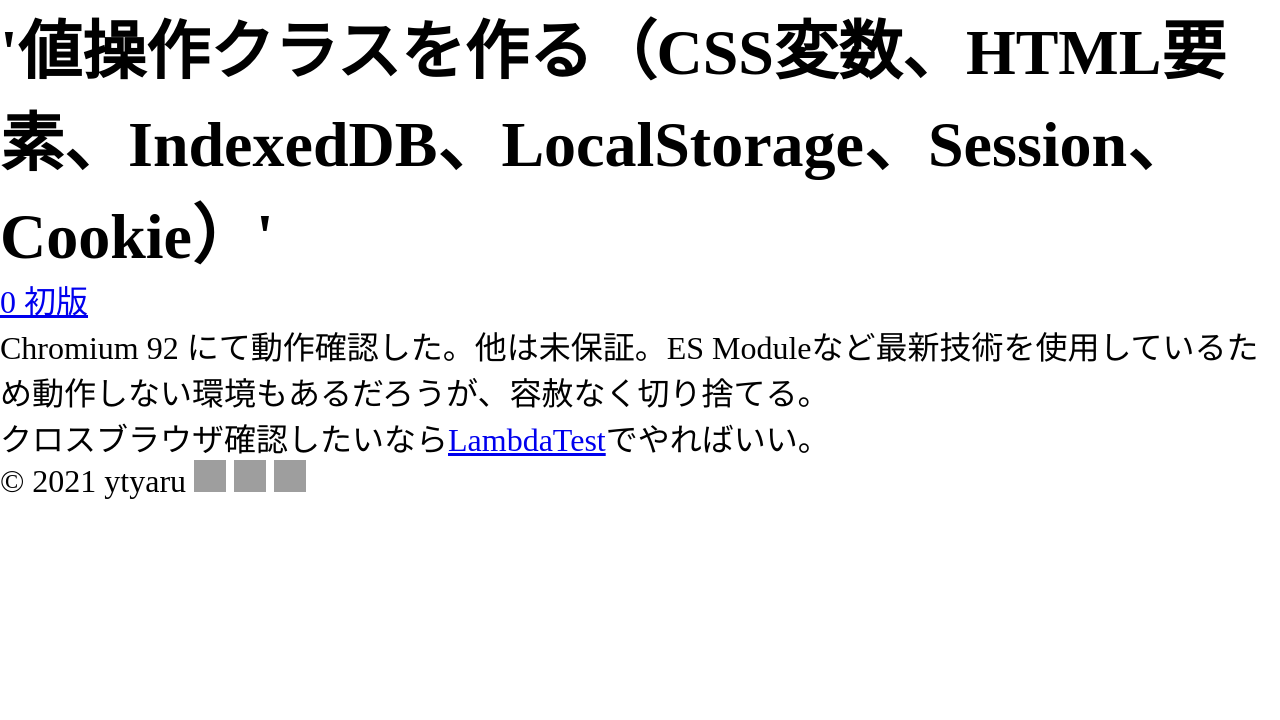
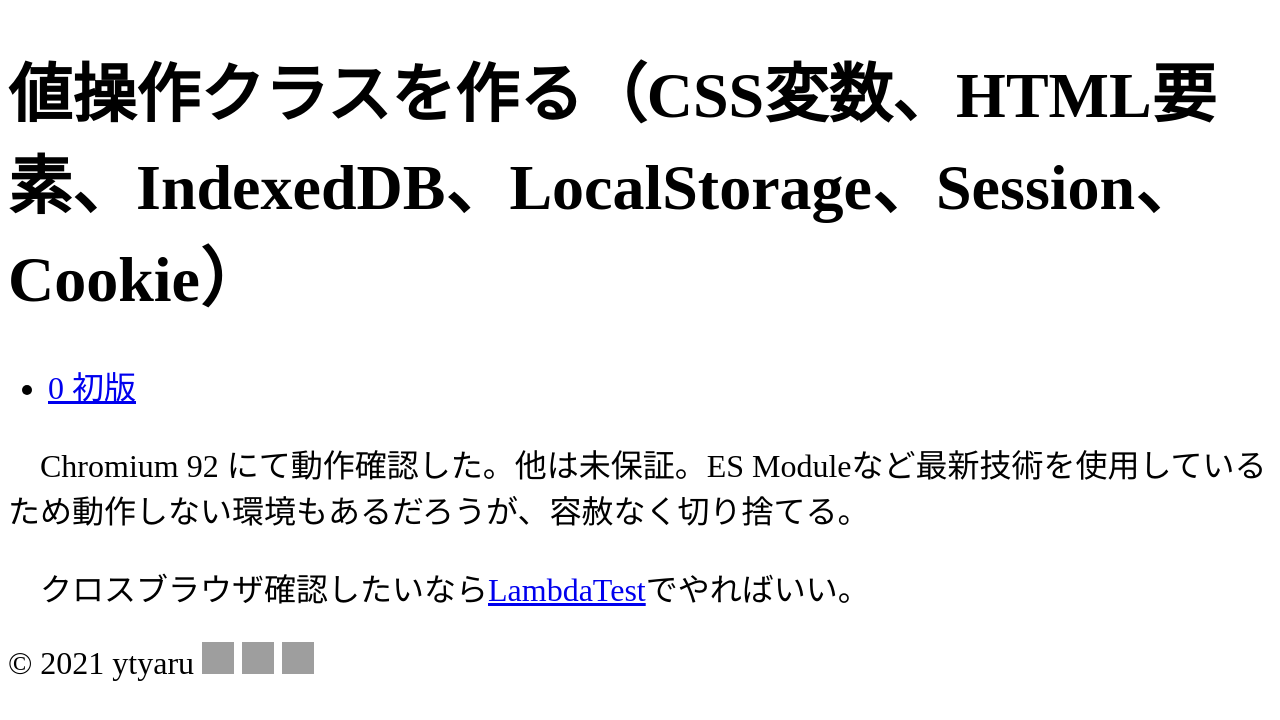
Before and after one commit to ytyaru/Html.CSS.JS.PropertyAccessor.20220112091625, a plain HTML site: page docs/index.html in a window 1280 px wide. Drawn offline with Linux system fonts and the light colour scheme; grey boxes are pictures that could not be loaded.

Commit message:
docs/cssを更新

```diff
--- a/docs/css/styles.css
+++ b/docs/css/styles.css
@@ -1,16 +1,15 @@
 @charset "utf-8";
 :root {
-    --title:'値操作クラスを作る（CSS変数、HTML要素、IndexedDB、LocalStorage、Session、Cookie）';
-}
-* {
-    padding: 0;
-    margin: 0;
+    --title:値操作クラスを作る（CSS変数、HTML要素、IndexedDB、LocalStorage、Session、Cookie）;
+    --line-of-chars:40;
 }
 body {
-    --line-of-chars:40;
     font-size: calc(100vw / (var(--line-of-chars)));
 }
 img.icon {
     width: 1em;
     height: 1em;
 }
+p {
+    text-indent: 1em;
+}
```
